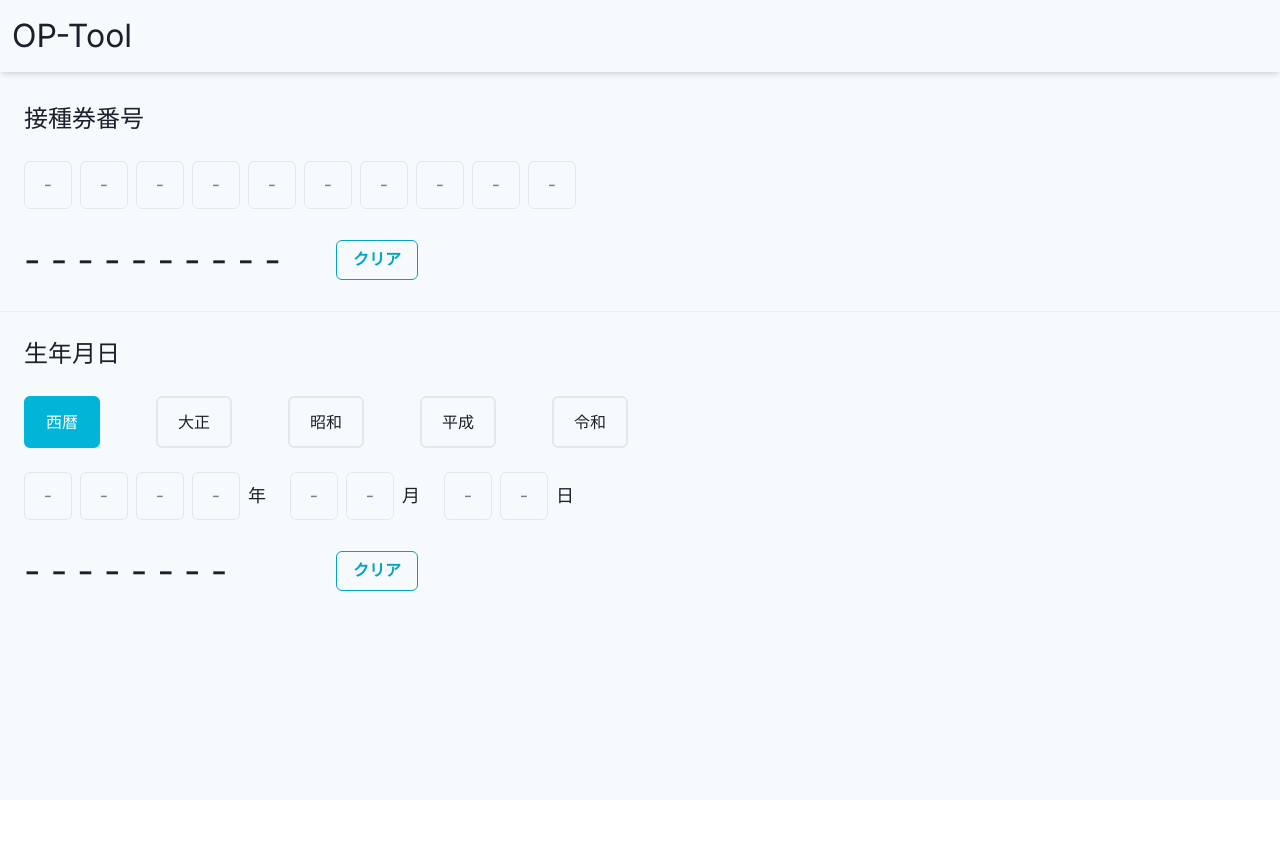
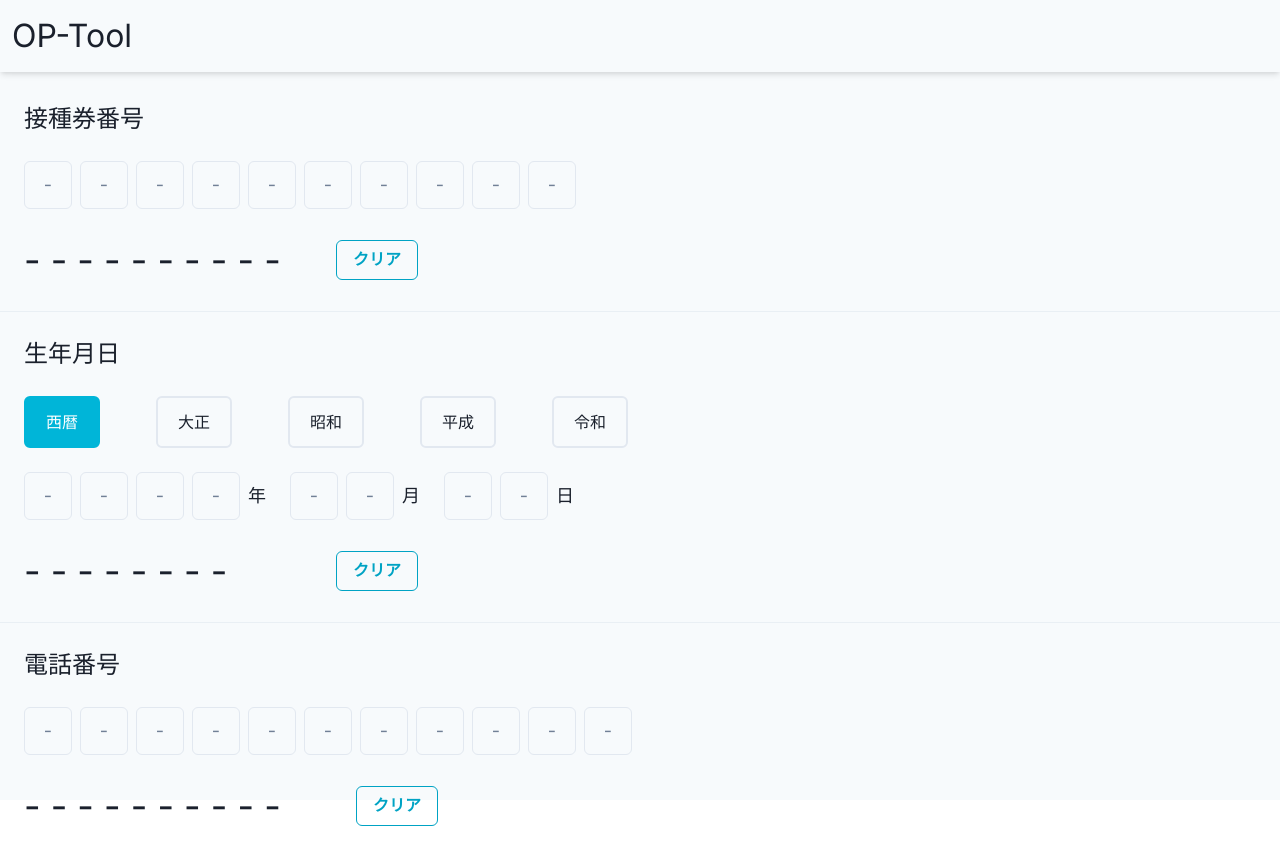
Before and after one commit to ayuukumakuma/ReactForPI, a React (Vite) app: page / in a window 1280 px wide. Before the commit the page ends 800 px from the top, so only its background shows below. Built offline with nearby package versions, Linux system fonts and the light colour scheme.

Commit message:
電話番号コンポーネント作成(バグあり)

```diff
--- a/src/App.tsx
+++ b/src/App.tsx
@@ -2,6 +2,7 @@ import { Header } from './components/Header'
 import { Box, Divider } from '@chakra-ui/react'
 import { TicketNumber } from './components/TicketNumber'
 import { DateOfBirth } from './components/DateOfBirth'
+import { TellNumber } from './components/TellNumber'
 
 const App = () => {
   return (
@@ -10,6 +11,8 @@ const App = () => {
       <TicketNumber />
       <Divider />
       <DateOfBirth />
+      <Divider/>
+      <TellNumber />
     </Box>
   )
 }
--- a/src/components/CopyButtonGroup.tsx
+++ b/src/components/CopyButtonGroup.tsx
@@ -14,7 +14,9 @@ import { Props } from 'framer-motion/types/types'
 export const CopyButtonGroup = (props: Props) => {
   const handleOnCopy = (onlyNumber: boolean) => {
     if (onlyNumber) {
-   navigator.clipboard.writeText(props.content).then(() => console.log('成功'))
+      navigator.clipboard
+        .writeText(props.content)
+        .then(() => console.log('成功'))
     } else {
       const entryTicket = `■${props.text}：` + props.content
       navigator.clipboard.writeText(entryTicket).then(() => console.log('成功'))
--- /dev/null
+++ b/src/components/TellNumber.tsx
@@ -0,0 +1,85 @@
+import {
+  HStack,
+  PinInput,
+  PinInputField,
+  Box,
+  Text,
+  Button,
+} from '@chakra-ui/react'
+import { useState } from 'react'
+import { CopyButtonGroup } from './CopyButtonGroup'
+
+export const TellNumber = () => {
+  const [tell, setTell] = useState<string>('')
+  const [formatTell, setFormatTell] = useState<string>('')
+
+  const handleOnChange = (number: string) => {
+    setTell(number)
+    setFormatTell(formatTell + number.slice(-1))
+    if (tell.length === 3) {
+      setFormatTell(formatTell + '-' + number.slice(-1))
+    } else if (tell.length === 6) {
+      if (tell.slice(0, 3) === '043') {
+        setFormatTell(formatTell + '-' + number.slice(-1))
+      }
+    } else if (tell.length === 7) {
+      if (tell.slice(0, 3) !== '043') {
+        setFormatTell(formatTell + '-' + number.slice(-1))
+      }
+    } else {
+    }
+    console.log('debug：' + number.slice(-1))
+  }
+  const handleOnClear = () => {
+    setTell('')
+    setFormatTell('')
+  }
+
+  return (
+    <Box>
+      <Text fontSize={'2xl'} m={6}>
+        電話番号
+      </Text>
+      <HStack mx={6}>
+        <PinInput
+          size={'lg'}
+          value={tell}
+          focusBorderColor={'cyan.500'}
+          placeholder={'-'}
+          onChange={(e) => handleOnChange(e)}
+        >
+          <PinInputField />
+          <PinInputField />
+          <PinInputField />
+          <PinInputField />
+          <PinInputField />
+          <PinInputField />
+          <PinInputField />
+          <PinInputField />
+          <PinInputField />
+          <PinInputField />
+          {tell.substring(0, 3) !== '043' ? <PinInputField /> : ''}
+        </PinInput>
+      </HStack>
+      <HStack>
+        <Text fontSize={'4xl'} m={6} w={'300px'}>
+          {tell === '' ? '- - - - - - - - - -' : formatTell}
+        </Text>
+        <Button
+          size={'md'}
+          colorScheme={'cyan'}
+          variant={'outline'}
+          _hover={{ bg: 'cyan.100' }}
+          onClick={() => handleOnClear()}
+        >
+          クリア
+        </Button>
+      </HStack>
+      {tell.length >= 10 ? (
+        <CopyButtonGroup content={formatTell} text={'電話番号'} />
+      ) : (
+        ''
+      )}
+    </Box>
+  )
+}
```
Also changed, not shown: src/components/EraRadioGroup.tsx (indentation only). Lines whose indentation alone changed are shown as unchanged.
